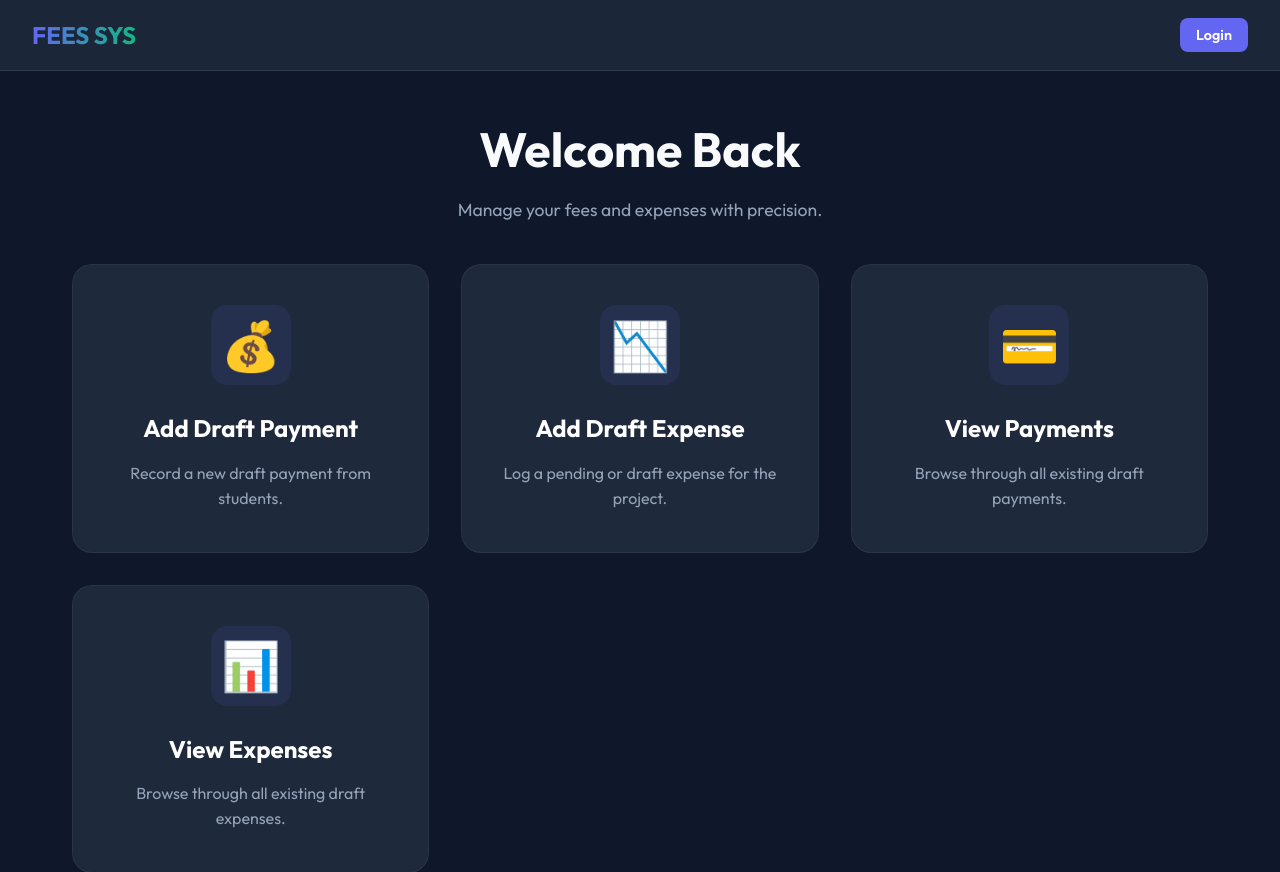
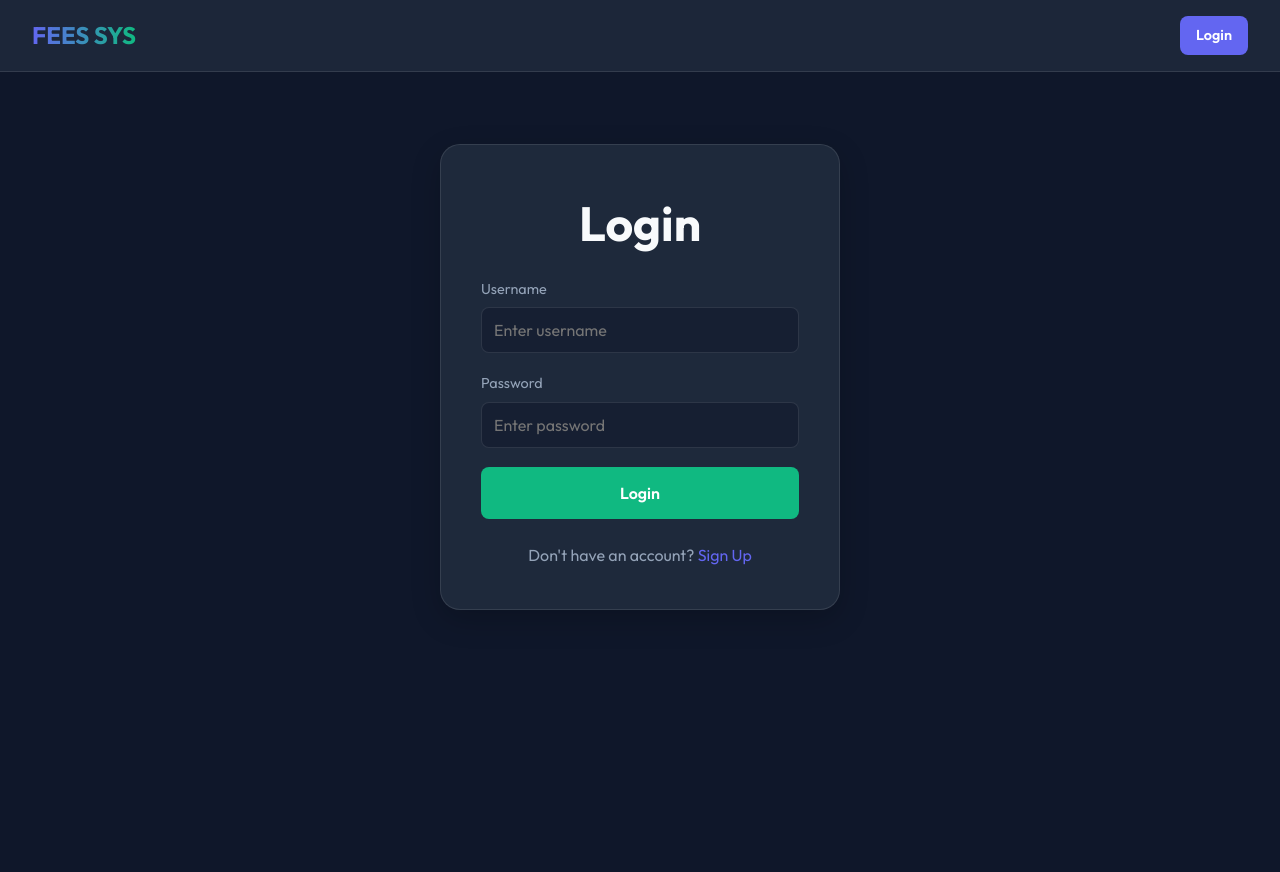
Before and after one commit to Shamodoshan/Fees, a Django app: page /login/ in a window 1280 px wide. Shown: the top 872 px of the page. After the commit the page ends 610 px from the top, so only its background shows below. Run offline with Django 5.2, Linux system fonts and the light colour scheme; some libraries are stand-ins or nearby versions.

Commit message:
login system

```diff
--- a/config/urls.py
+++ b/config/urls.py
@@ -25,5 +25,7 @@ urlpatterns = [
     path('add-expense/', views.add_expense, name='add_expense'),
     path('view-payments/', views.view_payments, name='view_payments'),
     path('view-expenses/', views.view_expenses, name='view_expenses'),
+    path('signup/', views.signup_view, name='signup'),
     path('login/', views.login_view, name='login'),
+    path('logout/', views.logout_view, name='logout'),
 ]
--- a/core/models.py
+++ b/core/models.py
@@ -1,6 +1,8 @@
 from django.db import models
+from django.contrib.auth.models import User
 
 class DraftPayment(models.Model):
+    user = models.ForeignKey(User, on_delete=models.SET_NULL, null=True, blank=True)
     student_name = models.CharField(max_length=255)
     amount = models.DecimalField(max_digits=10, decimal_places=2)
     payment_type = models.CharField(max_length=100)
@@ -11,6 +13,7 @@ class DraftPayment(models.Model):
         return f"Payment: {self.student_name} - {self.amount}"
 
 class DraftExpense(models.Model):
+    user = models.ForeignKey(User, on_delete=models.SET_NULL, null=True, blank=True)
     expense_name = models.CharField(max_length=255)
     amount = models.DecimalField(max_digits=10, decimal_places=2)
     category = models.CharField(max_length=100)
--- a/core/views.py
+++ b/core/views.py
@@ -1,9 +1,14 @@
 from django.shortcuts import render, redirect
+from django.contrib.auth import authenticate, login, logout
+from django.contrib.auth.models import User
 from .models import DraftPayment, DraftExpense
+
+from django.contrib.auth.decorators import login_required
 
 def index(request):
     return render(request, 'home.html')
 
+@login_required(login_url='login')
 def add_payment(request):
     if request.method == 'POST':
         student_name = request.POST.get('student_name')
@@ -11,6 +16,7 @@ def add_payment(request):
         payment_type = request.POST.get('payment_type')
         description = request.POST.get('description')
         DraftPayment.objects.create(
+            user=request.user,
             student_name=student_name,
             amount=amount,
             payment_type=payment_type,
@@ -21,6 +27,7 @@ def add_payment(request):
         return redirect('index')
     return render(request, 'add_payment.html')
 
+@login_required(login_url='login')
 def add_expense(request):
     if request.method == 'POST':
         expense_name = request.POST.get('expense_name')
@@ -28,6 +35,7 @@ def add_expense(request):
         category = request.POST.get('category')
         description = request.POST.get('description')
         DraftExpense.objects.create(
+            user=request.user,
             expense_name=expense_name,
             amount=amount,
             category=category,
@@ -50,6 +58,31 @@ def view_expenses(request):
         'expenses': expenses
     })
 
+def signup_view(request):
+    if request.method == 'POST':
+        username = request.POST.get('username')
+        password = request.POST.get('password')
+        if len(password) < 4:
+            return render(request, 'signup.html', {'error': 'Password must be at least 4 characters.'})
+        if User.objects.filter(username=username).exists():
+            return render(request, 'signup.html', {'error': 'Username already exists.'})
+        user = User.objects.create_user(username=username, password=password)
+        login(request, user)
+        return redirect('index')
+    return render(request, 'signup.html')
+
 def login_view(request):
-    # Placeholder login view
-    return render(request, 'home.html')
+    if request.method == 'POST':
+        username = request.POST.get('username')
+        password = request.POST.get('password')
+        user = authenticate(request, username=username, password=password)
+        if user is not None:
+            login(request, user)
+            return redirect('index')
+        else:
+            return render(request, 'login.html', {'error': 'Invalid username or password.'})
+    return render(request, 'login.html')
+
+def logout_view(request):
+    logout(request)
+    return redirect('index')
--- a/templates/base.html
+++ b/templates/base.html
@@ -189,8 +189,14 @@
 <body hx-headers='{"X-CSRFToken": "{{ csrf_token }}"}'>
     <nav>
         <a href="/" class="logo">FEES SYS</a>
-        <div class="nav-links">
+        <div class="nav-links" style="display: flex; gap: 1rem; align-items: center;">
+            {% if user.is_authenticated %}
+            <span style="color: var(--text-dim); font-size: 0.9rem;">Hi, {{ user.username }}</span>
+            <a href="{% url 'logout' %}" class="login-btn"
+                style="background: rgba(255, 255, 255, 0.1); color: var(--text-main);">Logout</a>
+            {% else %}
             <a href="{% url 'login' %}" class="login-btn">Login</a>
+            {% endif %}
         </div>
     </nav>
 
--- /dev/null
+++ b/templates/login.html
@@ -0,0 +1,28 @@
+{% extends 'base.html' %}
+
+{% block content %}
+<div class="glass-card" style="max-width: 400px; margin: 2rem auto;">
+    <h1 style="text-align: center;">Login</h1>
+    <form hx-post="{% url 'login' %}" hx-target="body" hx-push-url="true">
+        {% if error %}
+        <div style="color: var(--error); margin-bottom: 1rem; text-align: center;">{{ error }}</div>
+        {% endif %}
+
+        <div class="form-group">
+            <label for="username">Username</label>
+            <input type="text" id="username" name="username" required placeholder="Enter username">
+        </div>
+
+        <div class="form-group">
+            <label for="password">Password</label>
+            <input type="password" id="password" name="password" required placeholder="Enter password">
+        </div>
+
+        <button type="submit" class="btn-submit">Login</button>
+    </form>
+    <p style="text-align: center; margin-top: 1.5rem; color: var(--text-dim);">
+        Don't have an account? <a href="{% url 'signup' %}" style="color: var(--primary); text-decoration: none;">Sign
+            Up</a>
+    </p>
+</div>
+{% endblock %}
--- a/templates/view_expenses.html
+++ b/templates/view_expenses.html
@@ -17,6 +17,7 @@
                             <th>Amount</th>
                             <th>Category</th>
                             <th>Date</th>
+                            <th>User</th>
                         </tr>
                     </thead>
                     <tbody>
@@ -26,10 +27,11 @@
                             <td class="amount-cell expense-amt">${{ expense.amount }}</td>
                             <td>{{ expense.category }}</td>
                             <td>{{ expense.created_at|date:"M d" }}</td>
+                            <td style="color: var(--text-dim); font-size: 0.85rem;">{{expense.user.username}}</td>
                         </tr>
                         {% empty %}
                         <tr>
-                            <td colspan="4" class="empty-state">No draft expenses found.</td>
+                            <td colspan="5" class="empty-state">No draft expenses found.</td>
                         </tr>
                         {% endfor %}
                     </tbody>
--- a/templates/view_payments.html
+++ b/templates/view_payments.html
@@ -17,6 +17,7 @@
                             <th>Amount</th>
                             <th>Type</th>
                             <th>Date</th>
+                            <th>User</th>
                         </tr>
                     </thead>
                     <tbody>
@@ -26,10 +27,11 @@
                             <td class="amount-cell">${{ payment.amount }}</td>
                             <td>{{ payment.payment_type }}</td>
                             <td>{{ payment.created_at|date:"M d" }}</td>
+                            <td style="color: var(--text-dim); font-size: 0.85rem;">{{payment.user.username}}</td>
                         </tr>
                         {% empty %}
                         <tr>
-                            <td colspan="4" class="empty-state">No draft payments found.</td>
+                            <td colspan="5" class="empty-state">No draft payments found.</td>
                         </tr>
                         {% endfor %}
                     </tbody>
```
Also changed, not shown: templates/signup.html (added, +28 -0 lines), core/migrations/0002_draftexpense_user_draftpayment_user.py (added).
